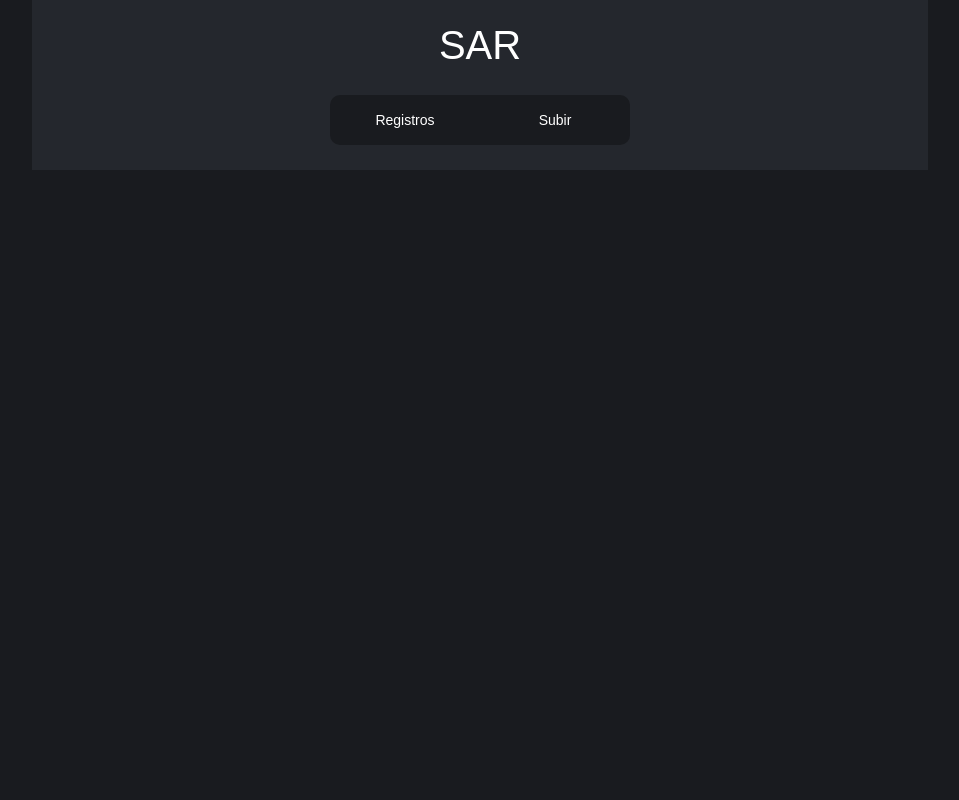
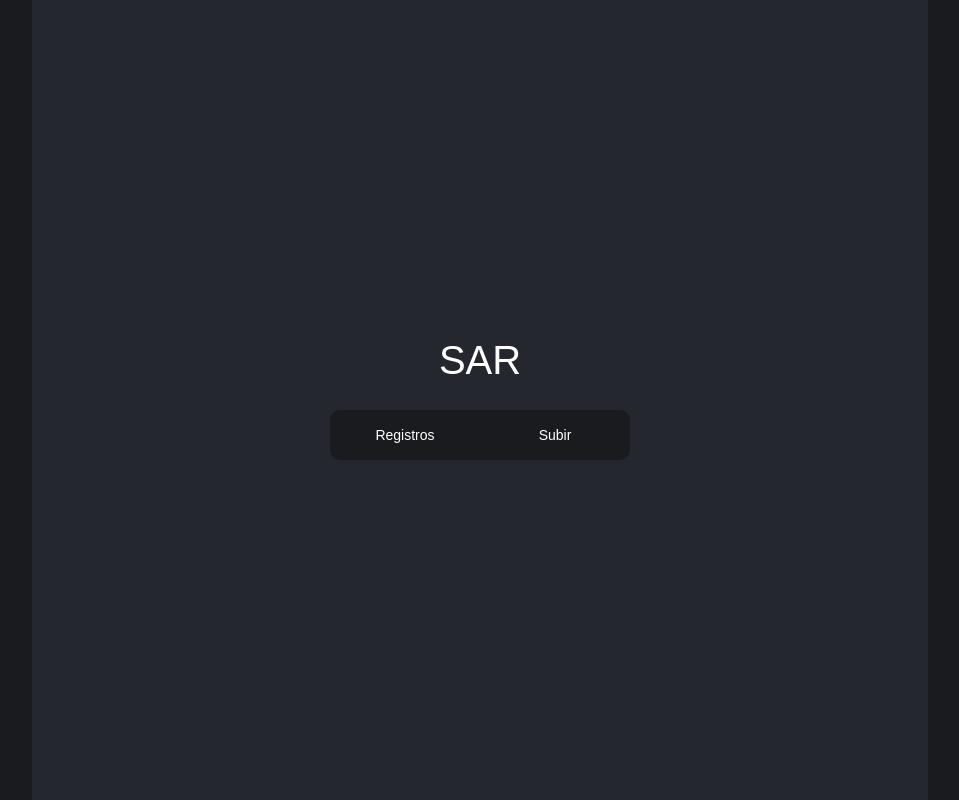
Before and after one commit to RTzm4d48/SAR, a Django app: page / in a window 1280 px wide. Shown: the whole page, without its empty margins (160-1119 px from the left). Run offline with Django 5.2, Linux system fonts and the light colour scheme.

Commit message:
[feat][yo] sar - TaskSprint #14

```diff
--- a/APP_SAR/static/css/styles.css
+++ b/APP_SAR/static/css/styles.css
@@ -4,6 +4,7 @@ body {
     color: white;
     padding: 0;
     display: flex;
+    /* background: orange; */
 }
 
 /* Estilo para la barra de desplazamiento */
--- a/APP_SAR/static/css/templates.css
+++ b/APP_SAR/static/css/templates.css
@@ -1,11 +1,13 @@
 .template_contPrincipal {
-    /* height: 100vh; */
+    min-height: 100vh;
+    /* background: red; */
 }
 
 .template_contForm {
     margin: auto;
     width: 100%;
     /* background: blue; */
+    margin: auto;
 
     & section {
         /* background: red; */
```
Also changed, not shown: APP_SAR/static/img/img_01.png (added), APP_SAR/static/img/img_02.png (added), README.md (added), db.sqlite3.
